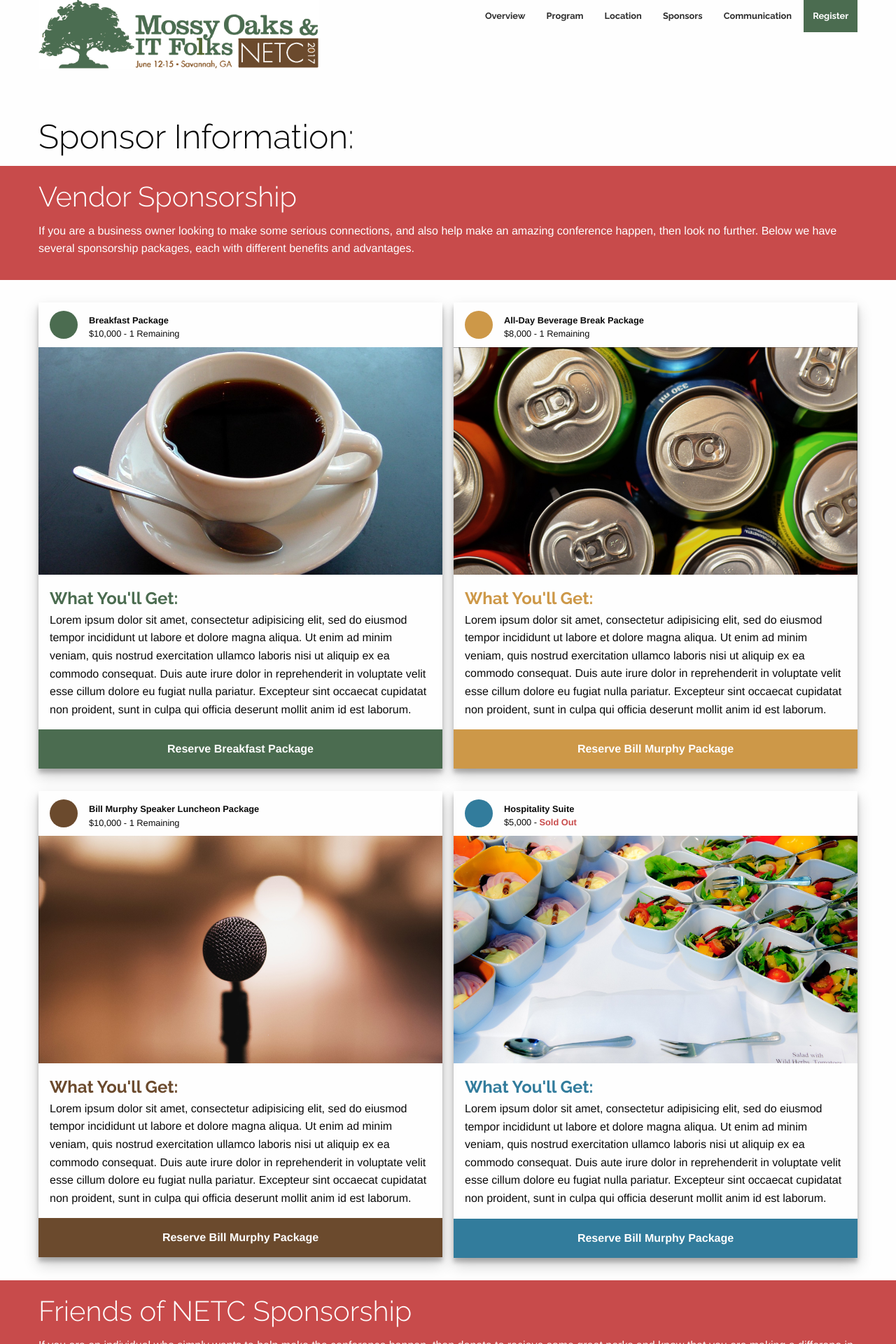
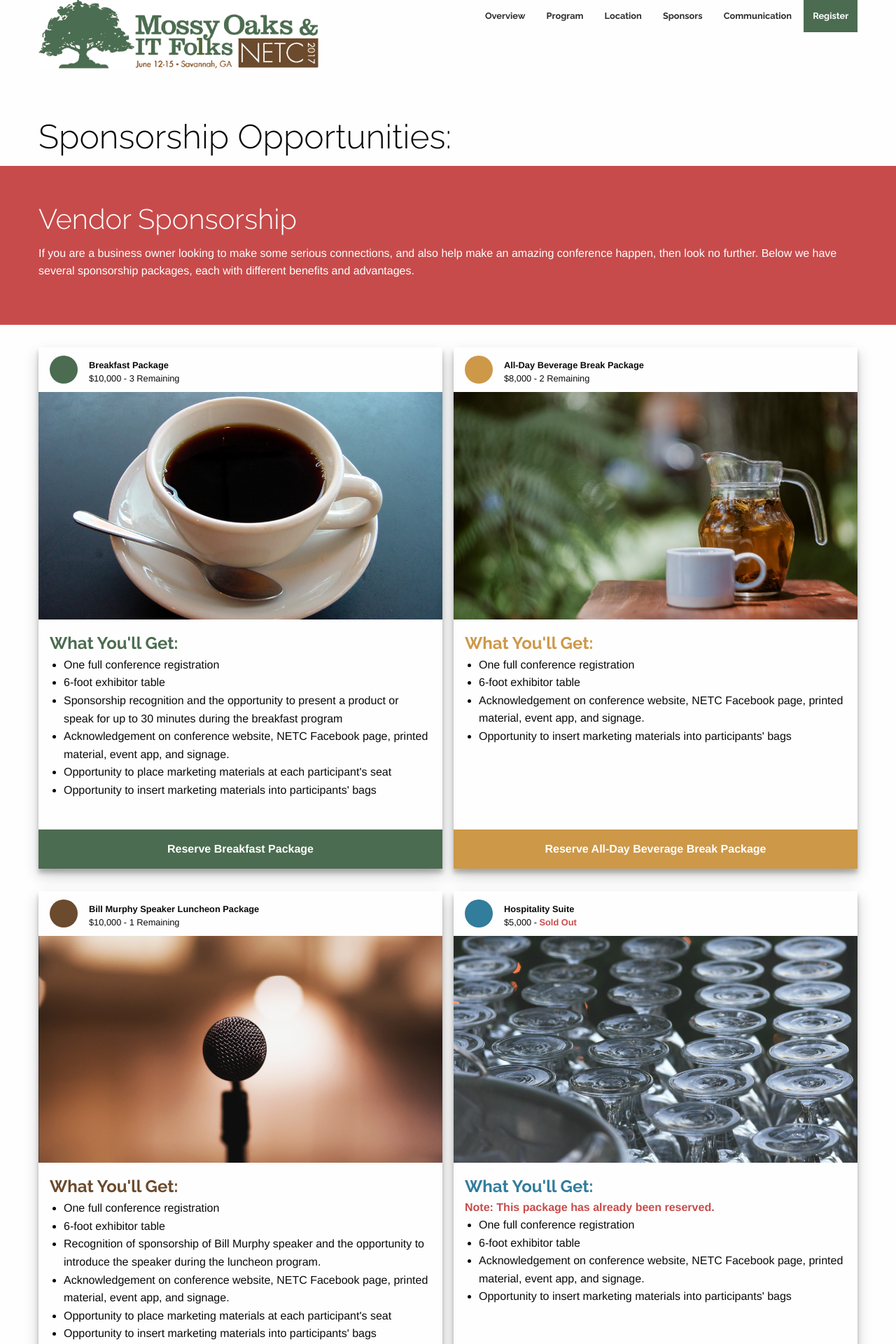
Before and after one commit to johnfrenchxyz/NETC, a Jekyll site: the page built from sponsor/index.html, in a window 1280 px wide. Shown: the top 1920 px of the page at 70% size. Built offline with Jekyll 4.4.1, drawn with Linux system fonts in a browser that asks for light colours; nearby versions of some CDN libraries; some of the changed text lies outside the part shown.

Commit message:
Updates the sponsor page

```diff
--- a/_sass/_body.scss
+++ b/_sass/_body.scss
@@ -88,7 +88,44 @@
 
 // Sponsor Section
 //----------------
+.sponsors div.card-description {
+    height: 300px;
+    overflow: show;
+}
 .sold-out {
     color: $red;
     font-weight: bold;
 }
+// For the disable button
+button {
+    height: 56px;
+}
+.current-sponsors {
+    text-align: center;
+    margin: 2em 0 2em 0;
+    -webkit-border-top-right-radius: 2px;
+    -moz-border-radius-topright: 2px;
+    border-top-right-radius: 2px;
+    -webkit-border-top-left-radius: 2px;
+    -moz-border-radius-topleft: 2px;
+    border-top-left-radius: 2px;
+    -webkit-box-shadow: 0px 0px 2px 2px rgba(36, 36, 36, 0.3);
+    -moz-box-shadow: 0px 0px 2px 2px rgba(36, 36, 36, 0.3);
+    box-shadow: 0px 0px 2px 2px rgba(36, 36, 36, 0.3);
+    background-color: white;
+    .current-sponsors-border {
+        background-color: rgba(255, 255, 255, 0);
+        background-image: -webkit-gradient(linear,0 0,0 100%,from(rgba(255, 255, 255, 0)),color-stop(30%,rgba(255, 255, 255, 0.5)),to(white));
+        background-image: -webkit-linear-gradient(rgba(255, 255, 255, 0),rgba(255, 255, 255, 0.5) 30%,white);
+        background-image: -moz-linear-gradient(top,rgba(255, 255, 255, 0),rgba(255, 255, 255, 0.5) 30%,white);
+        background-image: -o-linear-gradient(rgba(255, 255, 255, 0),rgba(255, 255, 255, 0.5) 30%,white);
+        background-image: linear-gradient(rgba(255, 255, 255, 0),rgba(255, 255, 255, 0.5) 30%,white);
+        background-repeat: no-repeat;
+        filter: progid:DXImageTransform.Microsoft.gradient(startColorstr='#00ffffff', endColorstr='#00ffffff', GradientType=0);
+        position: relative;
+        right: -10px;
+        bottom: -10px;
+        margin-left:-20px;
+        padding-left:20px;
+    }
+}
--- a/_sass/_variables.scss
+++ b/_sass/_variables.scss
@@ -105,7 +105,7 @@ h6 {
     background: $bg-color;
     color: $color;
     width: 100%;
-    padding: 1em;
+    padding: 3em 1em 3em 1em;
     margin-bottom: 2em;
 }
 
--- a/sponsor/index.html
+++ b/sponsor/index.html
@@ -5,7 +5,7 @@ title: Sponsor - NETC 2017
 
 <div class="row">
     <div class="large-12 columns">
-        <h1>Sponsor Information:</h1>
+        <h1>Sponsorship Opportunities:</h1>
     </div>
 </div>
 
@@ -20,7 +20,7 @@ title: Sponsor - NETC 2017
 
 <div class="row">
     <div class="large-12 columns">
-        <div class="card-container">
+        <div class="card-container sponsors">
             <!-- Breakfast Package -->
             <div class="card-green">
                 <div class="card-heading">
@@ -29,17 +29,24 @@ title: Sponsor - NETC 2017
                         Breakfast Package
                     </div>
                     <div class="card-subtitle">
-                        $10,000 - 1 Remaining
+                        $10,000 - 3 Remaining
                     </div>
                 </div>
                 <div class="card-image">
-                    <a href="#"><img src="{{site.baseurl}}/images/coffee.JPG" alt="A cup of coffee on a table" /></a>
+                    <a href="mailto:bwatson@uga.edu,carlam@uga.edu?subject=NETC 2017 Breakfast Package Registration&body=I would like to purchase the Breakfast Package to sponsor NETC 2017."><img src="{{site.baseurl}}/images/coffee.JPG" alt="A cup of coffee on a table" /></a>
                 </div>
                 <div class="card-description">
                     <strong>What You'll Get:</strong>
-                    <p>Lorem ipsum dolor sit amet, consectetur adipisicing elit, sed do eiusmod tempor incididunt ut labore et dolore magna aliqua. Ut enim ad minim veniam, quis nostrud exercitation ullamco laboris nisi ut aliquip ex ea commodo consequat. Duis aute irure dolor in reprehenderit in voluptate velit esse cillum dolore eu fugiat nulla pariatur. Excepteur sint occaecat cupidatat non proident, sunt in culpa qui officia deserunt mollit anim id est laborum.</p>
+                    <ul>
+                        <li>One full conference registration</li>
+                        <li>6-foot exhibitor table</li>
+                        <li>Sponsorship recognition and the opportunity to present a product or speak for up to 30 minutes during the breakfast program</li>
+                        <li>Acknowledgement on conference website, NETC Facebook page, printed material, event app, and signage.</li>
+                        <li>Opportunity to place marketing materials at each participant's seat</li>
+                        <li>Opportunity to insert marketing materials into participants' bags</li>
+                    </ul>
                 </div>
-                <a href="#" class="card-button">Reserve Breakfast Package</a>
+                <a href="mailto:bwatson@uga.edu,carlam@uga.edu?subject=NETC 2017 Breakfast Package Registration&body=I would like to purchase the Breakfast Package to sponsor NETC 2017." class="card-button" class="card-button">Reserve Breakfast Package</a>
             </div>
             <!-- Bill Murphy Speaker Luncheon Package -->
             <div class="card-brown">
@@ -53,13 +60,20 @@ title: Sponsor - NETC 2017
                     </div>
                 </div>
                 <div class="card-image">
-                    <a href="#"><img src="{{site.baseurl}}/images/microphone.jpg" alt="A microphone waiting to be spoken into" /></a>
+                    <a href="mailto:bwatson@uga.edu,carlam@uga.edu?subject=NETC 2017 Bill Murphy Speaker Luncheon Package Registration&body=I would like to purchase the Bill Murphy Speaker Luncheon Package to sponsor NETC 2017."><img src="{{site.baseurl}}/images/microphone.jpg" alt="A microphone waiting to be spoken into" /></a>
                 </div>
                 <div class="card-description">
                     <strong>What You'll Get:</strong>
-                    <p>Lorem ipsum dolor sit amet, consectetur adipisicing elit, sed do eiusmod tempor incididunt ut labore et dolore magna aliqua. Ut enim ad minim veniam, quis nostrud exercitation ullamco laboris nisi ut aliquip ex ea commodo consequat. Duis aute irure dolor in reprehenderit in voluptate velit esse cillum dolore eu fugiat nulla pariatur. Excepteur sint occaecat cupidatat non proident, sunt in culpa qui officia deserunt mollit anim id est laborum.</p>
+                    <ul>
+                        <li>One full conference registration</li>
+                        <li>6-foot exhibitor table</li>
+                        <li>Recognition of sponsorship of Bill Murphy speaker and the opportunity to introduce the speaker during the luncheon program.</li>
+                        <li>Acknowledgement on conference website, NETC Facebook page, printed material, event app, and signage.</li>
+                        <li>Opportunity to place marketing materials at each participant's seat</li>
+                        <li>Opportunity to insert marketing materials into participants' bags</li>
+                    </ul>
                 </div>
-                <a href="#" class="card-button">Reserve Bill Murphy Package</a>
+                <a href="mailto:bwatson@uga.edu,carlam@uga.edu?subject=NETC 2017 Bill Murphy Speaker Luncheon Package Registration&body=I would like to purchase the Bill Murphy Speaker Luncheon Package to sponsor NETC 2017." class="card-button" class="card-button">Reserve Bill Murphy Package</a>
             </div>
             <!-- All-Day Beverage Break Package -->
             <div class="card-yellow">
@@ -69,17 +83,22 @@ title: Sponsor - NETC 2017
                         All-Day Beverage Break Package
                     </div>
                     <div class="card-subtitle">
-                        $8,000 - 1 Remaining
+                        $8,000 - 2 Remaining
                     </div>
                 </div>
                 <div class="card-image">
-                    <a href="#"><img src="{{site.baseurl}}/images/cans.jpg" alt="A large collection of refreshing drinks" /></a>
+                    <a href="mailto:bwatson@uga.edu,carlam@uga.edu?subject=NETC 2017 All-Day Beverage Break Package Registration&body=I would like to purchase the All-Day Beverage Break Package to sponsor NETC 2017."><img src="{{site.baseurl}}/images/beverage.jpeg" alt="A large collection of refreshing drinks" /></a>
                 </div>
                 <div class="card-description">
                     <strong>What You'll Get:</strong>
-                    <p>Lorem ipsum dolor sit amet, consectetur adipisicing elit, sed do eiusmod tempor incididunt ut labore et dolore magna aliqua. Ut enim ad minim veniam, quis nostrud exercitation ullamco laboris nisi ut aliquip ex ea commodo consequat. Duis aute irure dolor in reprehenderit in voluptate velit esse cillum dolore eu fugiat nulla pariatur. Excepteur sint occaecat cupidatat non proident, sunt in culpa qui officia deserunt mollit anim id est laborum.</p>
+                    <ul>
+                        <li>One full conference registration</li>
+                        <li>6-foot exhibitor table</li>
+                        <li>Acknowledgement on conference website, NETC Facebook page, printed material, event app, and signage.</li>
+                        <li>Opportunity to insert marketing materials into participants' bags</li>
+                    </ul>
                 </div>
-                <a href="#" class="card-button">Reserve Bill Murphy Package</a>
+                <a href="mailto:bwatson@uga.edu,carlam@uga.edu?subject=NETC 2017 All-Day Beverage Break Package Registration&body=I would like to purchase the All-Day Beverage Break Package to sponsor NETC 2017." class="card-button" class="card-button">Reserve All-Day Beverage Break Package</a>
             </div>
             <!-- Hospitality Suite -->
             <div class="card-blue">
@@ -97,11 +116,46 @@ title: Sponsor - NETC 2017
                 </div>
                 <div class="card-description">
                     <strong>What You'll Get:</strong>
-                    <p>Lorem ipsum dolor sit amet, consectetur adipisicing elit, sed do eiusmod tempor incididunt ut labore et dolore magna aliqua. Ut enim ad minim veniam, quis nostrud exercitation ullamco laboris nisi ut aliquip ex ea commodo consequat. Duis aute irure dolor in reprehenderit in voluptate velit esse cillum dolore eu fugiat nulla pariatur. Excepteur sint occaecat cupidatat non proident, sunt in culpa qui officia deserunt mollit anim id est laborum.</p>
+                    <br />
+                    <span class="sold-out">Note: This package has already been reserved.</span>
+                    <ul>
+                        <li>One full conference registration</li>
+                        <li>6-foot exhibitor table</li>
+                        <li>Acknowledgement on conference website, NETC Facebook page, printed material, event app, and signage.</li>
+                        <li>Opportunity to insert marketing materials into participants' bags</li>
+                    </ul>
                 </div>
-                <a href="#" class="card-button">Reserve Bill Murphy Package</a>
+                <button href="#" class="card-button" disabled>Reserve Hospitality Suite Package</button>
             </div>
         </div>
+
+        <div class="row">
+            <div class="large-8 large-centered columns">
+                <!-- Current Vendor Sponsors -->
+                <div class="current-sponsors">
+                    <div class="current-sponsors-border">
+                        <h3>Current Sponsors</h3>
+                        <br />
+                        <br />
+                        <br />
+                        <br />
+                        <br />
+                        <br />
+                        <br />
+                        <br />
+                        <br />
+                        <br />
+                        <br />
+                        <br />
+                        <br />
+                        <br />
+                        <br />
+                        <br />
+                    </div>
+                </div>
+            </div>
+        </div>
+
     </div>
 </div>
 
@@ -116,7 +170,7 @@ title: Sponsor - NETC 2017
 
 <div class="row">
     <div class="large-12 columns">
-        <div class="card-container">
+        <div class="card-container sponsors">
             <!-- Azalea Package -->
             <div class="card-green">
                 <div class="card-heading">
@@ -125,37 +179,46 @@ title: Sponsor - NETC 2017
                         Azalea Package
                     </div>
                     <div class="card-subtitle">
-                        $1,000
+                        $1,000+
                     </div>
                 </div>
                 <div class="card-image">
-                    <a href="#"><img src="{{site.baseurl}}/images/azelea.jpg" alt="A blooming Azelea flower" /></a>
+                    <a href="mailto:bwatson@uga.edu,carlam@uga.edu?subject=NETC 2017 Azelea Package Registration&body=I would like to purchase the Azelea Package to sponsor NETC 2017."><img src="{{site.baseurl}}/images/azelea.jpg" alt="A blooming Azelea flower" /></a>
                 </div>
                 <div class="card-description">
                     <strong>What You'll Get:</strong>
-                    <p>Lorem ipsum dolor sit amet, consectetur adipisicing elit, sed do eiusmod tempor incididunt ut labore et dolore magna aliqua. Ut enim ad minim veniam, quis nostrud exercitation ullamco laboris nisi ut aliquip ex ea commodo consequat. Duis aute irure dolor in reprehenderit in voluptate velit esse cillum dolore eu fugiat nulla pariatur. Excepteur sint occaecat cupidatat non proident, sunt in culpa qui officia deserunt mollit anim id est laborum.</p>
+                    <ul>
+                        <li>6-Foot Exhibitor Table</li>
+                        <li>Acknowledgement on conference website, NETC Facebook page, printed material, event app, and sinage</li>
+                        <li>Opportunity to insert marketing materials into participants' bags</li>
+                    </ul>
                 </div>
-                <a href="#" class="card-button">Reserve Breakfast Package</a>
+                <a href="mailto:bwatson@uga.edu,carlam@uga.edu?subject=NETC 2017 Azelea Package Registration&body=I would like to purchase the Azelea Package to sponsor NETC 2017." class="card-button" class="card-button">Reserve Azelea Package</a>
             </div>
             <!-- Dogwood Package -->
             <div class="card-brown">
                 <div class="card-heading">
                     <div class="card-circle"></div>
                     <div class="card-title">
-                        Dogwook Package
+                        Dogwood Package
                     </div>
                     <div class="card-subtitle">
-                        $5,000
+                        $5,000+
                     </div>
                 </div>
                 <div class="card-image">
-                    <a href="#"><img src="{{site.baseurl}}/images/dogwood.jpg" alt="A blooming dogwood flower" /></a>
+                    <a href="mailto:bwatson@uga.edu,carlam@uga.edu?subject=NETC 2017 Dogwood Package Registration&body=I would like to purchase the Dogwood Package to sponsor NETC 2017."><img src="{{site.baseurl}}/images/dogwood.jpg" alt="A blooming dogwood flower" /></a>
                 </div>
                 <div class="card-description">
                     <strong>What You'll Get:</strong>
-                    <p>Lorem ipsum dolor sit amet, consectetur adipisicing elit, sed do eiusmod tempor incididunt ut labore et dolore magna aliqua. Ut enim ad minim veniam, quis nostrud exercitation ullamco laboris nisi ut aliquip ex ea commodo consequat. Duis aute irure dolor in reprehenderit in voluptate velit esse cillum dolore eu fugiat nulla pariatur. Excepteur sint occaecat cupidatat non proident, sunt in culpa qui officia deserunt mollit anim id est laborum.</p>
+                    <ul>
+                        <li>2 Full Conference Registrations</li>
+                        <li>6-Foot Exhibitor Table</li>
+                        <li>Acknowledgement on conference website, NETC Facebook page, printed material, event app, and sinage</li>
+                        <li>Opportunity to insert marketing materials into participants' bags</li>
+                    </ul>
                 </div>
-                <a href="#" class="card-button">Reserve Bill Murphy Package</a>
+                <a href="mailto:bwatson@uga.edu,carlam@uga.edu?subject=NETC 2017 Dogwood Package Registration&body=I would like to purchase the Dogwood Package to sponsor NETC 2017." class="card-button" class="card-button">Reserve Dogwood Package</a>
             </div>
             <!-- Camelia Package -->
             <div class="card-yellow">
@@ -165,17 +228,22 @@ title: Sponsor - NETC 2017
                         Camelia Package
                     </div>
                     <div class="card-subtitle">
-                        $2,500
+                        $2,500+
                     </div>
                 </div>
                 <div class="card-image">
-                    <a href="#"><img src="{{site.baseurl}}/images/camelia.jpg" alt="A blooming camelia flower" /></a>
+                    <a href="mailto:bwatson@uga.edu,carlam@uga.edu?subject=NETC 2017 Camelia Package Registration&body=I would like to purchase the Camelia Package to sponsor NETC 2017."<img src="{{site.baseurl}}/images/camelia.jpg" alt="A blooming camelia flower" /></a>
                 </div>
                 <div class="card-description">
                     <strong>What You'll Get:</strong>
-                    <p>Lorem ipsum dolor sit amet, consectetur adipisicing elit, sed do eiusmod tempor incididunt ut labore et dolore magna aliqua. Ut enim ad minim veniam, quis nostrud exercitation ullamco laboris nisi ut aliquip ex ea commodo consequat. Duis aute irure dolor in reprehenderit in voluptate velit esse cillum dolore eu fugiat nulla pariatur. Excepteur sint occaecat cupidatat non proident, sunt in culpa qui officia deserunt mollit anim id est laborum.</p>
+                    <ul>
+                        <li>1 Full Conference Registration</li>
+                        <li>6-Foot Exhibitor Table</li>
+                        <li>Acknowledgement on conference website, NETC Facebook page, printed material, event app, and sinage</li>
+                        <li>Opportunity to insert marketing materials into participants' bags</li>
+                    </ul>
                 </div>
-                <a href="#" class="card-button">Reserve Bill Murphy Package</a>
+                <a href="mailto:bwatson@uga.edu,carlam@uga.edu?subject=NETC 2017 Camelia Package Registration&body=I would like to purchase the Camelia Package to sponsor NETC 2017." class="card-button" class="card-button">Reserve Camelia Package</a>
             </div>
             <!-- Magnolia Package -->
             <div class="card-blue">
@@ -185,52 +253,48 @@ title: Sponsor - NETC 2017
                         Magnolia Package
                     </div>
                     <div class="card-subtitle">
-                        $5,000
+                        $7,500+
                     </div>
                 </div>
                 <div class="card-image">
-                    <a href="#"><img src="{{site.baseurl}}/images/magnolia.jpg" alt="A table with delicous food ready to be eaten" /></a>
+                    <a href="mailto:bwatson@uga.edu,carlam@uga.edu?subject=NETC 2017 Magnolia Package Registration&body=I would like to purchase the Magnolia Package to sponsor NETC 2017." ><img src="{{site.baseurl}}/images/magnolia.jpg" alt="A table with delicous food ready to be eaten" /></a>
                 </div>
                 <div class="card-description">
                     <strong>What You'll Get:</strong>
-                    <p>Lorem ipsum dolor sit amet, consectetur adipisicing elit, sed do eiusmod tempor incididunt ut labore et dolore magna aliqua. Ut enim ad minim veniam, quis nostrud exercitation ullamco laboris nisi ut aliquip ex ea commodo consequat. Duis aute irure dolor in reprehenderit in voluptate velit esse cillum dolore eu fugiat nulla pariatur. Excepteur sint occaecat cupidatat non proident, sunt in culpa qui officia deserunt mollit anim id est laborum.</p>
+                    <ul>
+                        <li>3 Full Conference Registrations</li>
+                        <li>6-Foot Exhibitor Table</li>
+                        <li>Acknowledgement on conference website, NETC Facebook page, printed material, event app, and sinage</li>
+                        <li>Opportunity to insert marketing materials into participants' bags</li>
+                    </ul>
                 </div>
-                <a href="#" class="card-button">Reserve Bill Murphy Package</a>
+                <a href="mailto:bwatson@uga.edu,carlam@uga.edu?subject=NETC 2017 Magnolia Package Registration&body=I would like to purchase the Magnolia Package to sponsor NETC 2017." class="card-button" class="card-button">Reserve Magnolia Package</a>
+            </div>
+            <!-- Oak Package -->
+            <div class="card-red">
+                <div class="card-heading">
+                    <div class="card-circle"></div>
+                    <div class="card-title">
+                        Oak Package
+                    </div>
+                    <div class="card-subtitle">
+                        $10,000+
+                    </div>
+                </div>
+                <div class="card-image">
+                    <a href="mailto:bwatson@uga.edu,carlam@uga.edu?subject=NETC 2017 Oak Package Registration&body=I would like to purchase the Oak Package to sponsor NETC 2017."><img src="{{site.baseurl}}/images/magnolia.jpg" alt="A table with delicous food ready to be eaten" /></a>
+                </div>
+                <div class="card-description">
+                    <strong>What You'll Get:</strong>
+                    <ul>
+                        <li>4 Full Conference Registrations</li>
+                        <li>6-Foot Exhibitor Table</li>
+                        <li>Acknowledgement on conference website, NETC Facebook page, printed material, event app, and sinage</li>
+                        <li>Opportunity to insert marketing materials into participants' bags</li>
+                    </ul>
+                </div>
+                <a href="mailto:bwatson@uga.edu,carlam@uga.edu?subject=NETC 2017 Oak Package Registration&body=I would like to purchase the Oak Package to sponsor NETC 2017." class="card-button">Reserve Oak Package</a>
             </div>
         </div>
     </div>
 </div>
-<div class="full-width-section-red">
-    <div class="row">
-        <div class="large-12 columns">
-            <h2>Current Sponsors</h2>
-        </div>
-    </div>
-</div>
-<div class="row">
-    <div class="large-12 columns">
-        <div class="row small-up-3 medium-up-4 large-up-4">
-            <div class="column">
-                <img src="//placehold.it/400x400" class="thumbnail" alt="">
-            </div>
-            <div class="column">
-                <img src="//placehold.it/400x400" class="thumbnail" alt="">
-            </div>
-            <div class="column">
-                <img src="//placehold.it/400x400" class="thumbnail" alt="">
-            </div>
-            <div class="column">
-                <img src="//placehold.it/400x400" class="thumbnail" alt="">
-            </div>
-            <div class="column">
-                <img src="//placehold.it/400x400" class="thumbnail" alt="">
-            </div>
-            <div class="column">
-                <img src="//placehold.it/400x400" class="thumbnail" alt="">
-            </div>
-            <div class="column">
-                <img src="//placehold.it/400x400" class="thumbnail" alt="">
-            </div>
-        </div>
-    </div>
-</div>
```
Also changed, not shown: images/beverage.jpeg (added), images/cans.jpg (deleted), images/hospitality.jpg.
